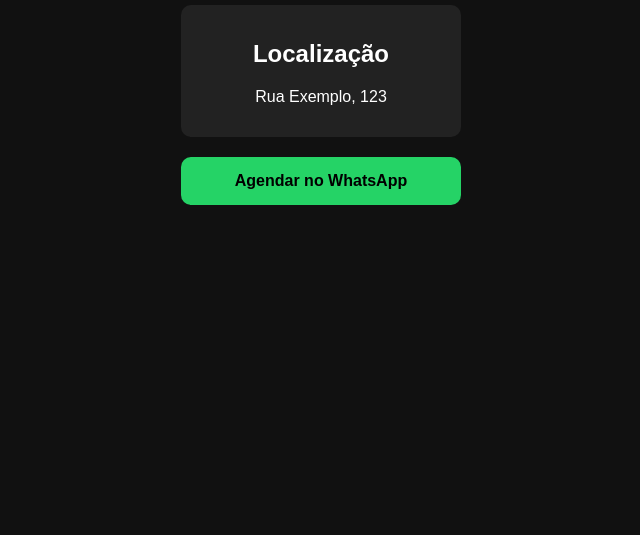
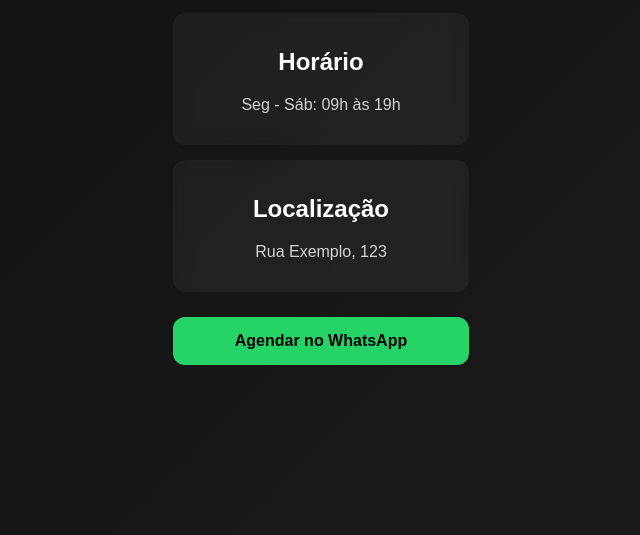
Before and after one commit to Z4masz/site-barbearia, a website: page index.html in a window 1280 px wide. Shown: the part 265-800 px from the top of the page, without its empty margins (319-959 px from the left). Drawn offline with Linux system fonts and the light colour scheme.

Commit message:
melhorando design do site

```diff
--- a/style.css
+++ b/style.css
@@ -1,27 +1,44 @@
 body {
-  font-family: Arial;
-  background: #111;
+  font-family: Arial, sans-serif;
+  margin: 0;
+  background: linear-gradient(135deg, #0f0f0f, #1c1c1c);
   color: white;
-  margin: 0;
   display: flex;
   justify-content: center;
+  align-items: center;
+  min-height: 100vh;
 }
 
 .container {
-  max-width: 400px;
-  padding: 20px;
+  max-width: 420px;
+  padding: 25px;
   text-align: center;
+
+  animation: fadeIn 0.8s ease-out;
 }
 
 h1 {
+  font-size: 32px;
   margin-bottom: 10px;
+  letter-spacing: 1px;
+}
+
+p {
+  opacity: 0.8;
 }
 
 .box {
-  background: #222;
+  background: rgba(255,255,255,0.05);
   padding: 15px;
-  margin: 10px 0;
-  border-radius: 10px;
+  margin: 15px 0;
+  border-radius: 12px;
+  backdrop-filter: blur(8px);
+
+  transition: transform 0.2s ease;
+}
+
+.box:hover {
+  transform: scale(1.03);
 }
 
 .btn {
@@ -29,8 +46,27 @@
   background: #25D366;
   color: black;
   padding: 15px;
-  margin-top: 20px;
-  border-radius: 10px;
+  margin-top: 25px;
+  border-radius: 12px;
   text-decoration: none;
   font-weight: bold;
+
+  transition: all 0.2s ease;
 }
+
+.btn:hover {
+  transform: scale(1.05);
+  background: #1ebe5d;
+}
+
+/* animação de entrada */
+@keyframes fadeIn {
+  from {
+    opacity: 0;
+    transform: translateY(15px);
+  }
+  to {
+    opacity: 1;
+    transform: translateY(0);
+  }
+}
```
